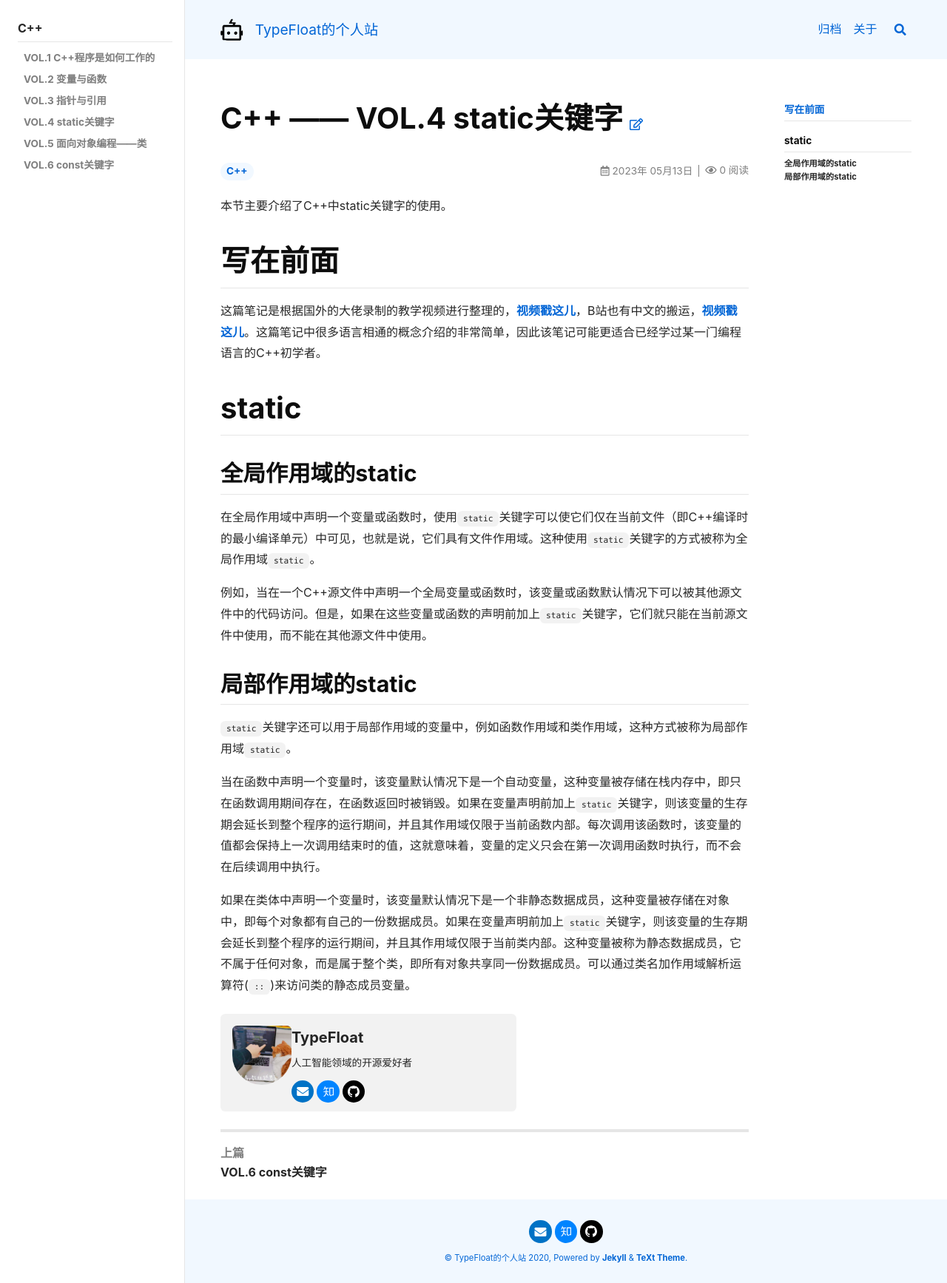
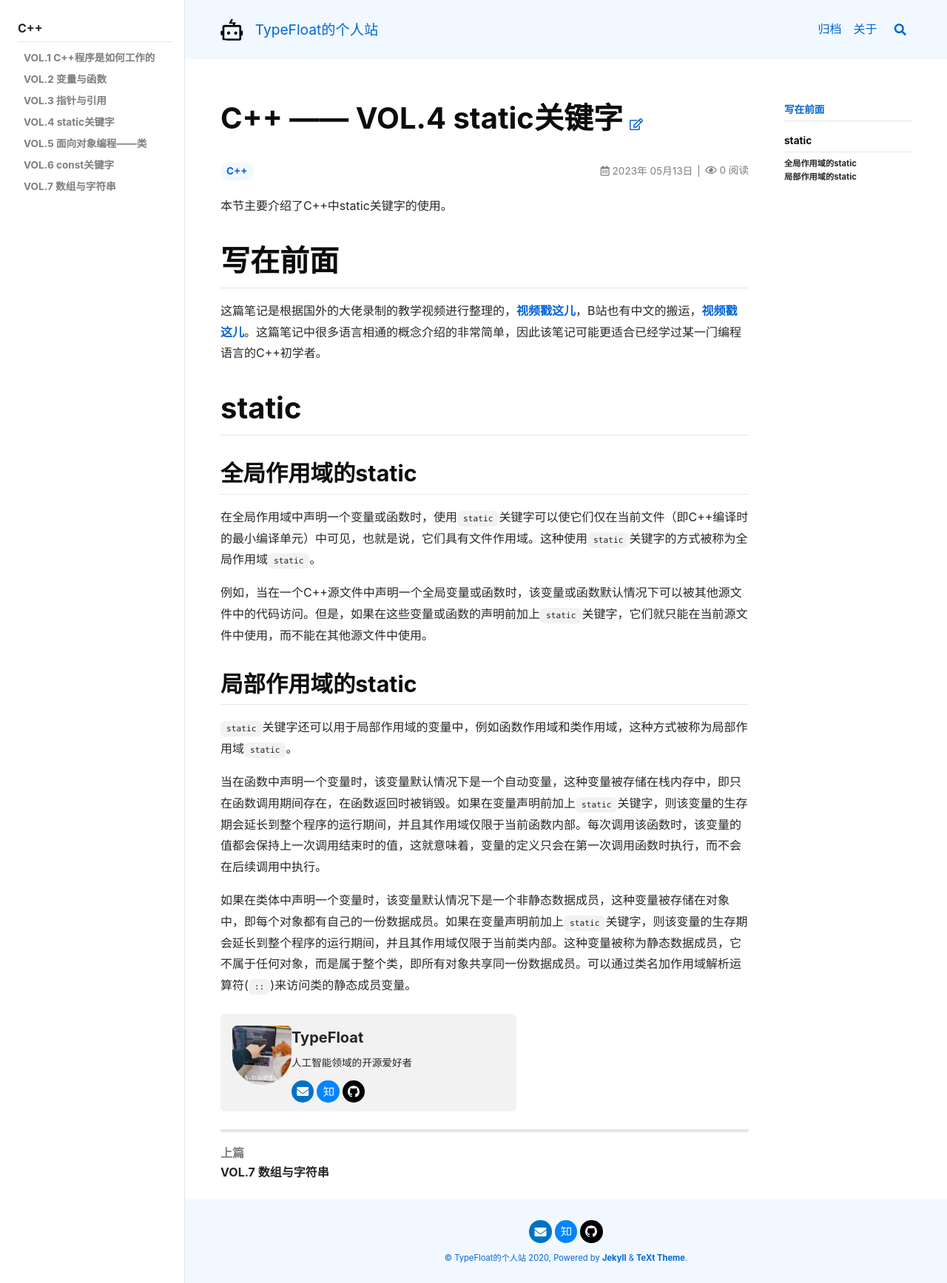
Before and after one commit to TypeFloat/TypeFloat.github.io, a Jekyll site: the page built from _posts/2023-05-13-cpp-4.md, in a window 1280 px wide. Shown: the whole page at 74% size. Built offline with Jekyll 4.4.1, drawn with Linux system fonts in a browser that asks for light colours; nearby versions of some CDN libraries; comment, search, counter and statistics services are not loaded; some of the changed lines change nothing that is shown.

Commit message:
添加新的内容

```diff
--- a/_data/navigation.yml
+++ b/_data/navigation.yml
@@ -88,6 +88,8 @@
         url: /2023/05/18/cpp-5.html
       - title: VOL.6 const关键字
         url: /2023/08/05/cpp-6.html
+      - title: VOL.7 数组与字符串
+        url: /2023/08/06/cpp-7.html
 
 os:
   - title:  操作系统
--- /dev/null
+++ b/_posts/2023-08-06-cpp-7.md
@@ -0,0 +1,45 @@
+---
+title: C++ —— VOL.7 数组与字符串
+tags: C++
+key: C++-7
+sidebar:
+  nav: c++
+---
+
+本节主要介绍了C++中的数组和字符串。<!--more-->
+
+# 写在前面
+
+这篇笔记是根据国外的大佬录制的教学视频进行整理的，[视频戳这儿](https://www.youtube.com/watch?v=18c3MTX0PK0&list=PLlrATfBNZ98dudnM48yfGUldqGD0S4FFb)，B站也有中文的搬运，[视频戳这儿](https://www.bilibili.com/video/BV1N24y1B7nQ?p=2&vd_source=0307132b97183cff4ff2138cf704f827)。这篇笔记中很多语言相通的概念介绍的非常简单，因此该笔记可能更适合已经学过某一门编程语言的C++初学者。
+
+本节介绍C语言和C++在数组和字符串上的区别，对其各自的内部细节不做过多介绍。
+
+# 数组
+
+## 原生数组
+
+原生数组，也就是C风格数组。例如，`int a[5]`，其中`a`是一个数组，数组中有5个元素，每个元素的类型都是`int`。C风格数组也可以容纳各种类型的数据，但不能是引用类型。C风格数组是一种不可变大小的数据结构，一旦创建，其大小就不能改变。上述声明的数组`a`，其本质是一片连续的存储空间，数组名`a`就是这片存储空间的首地址。数组的下标从0开始，因此`a[0]`是数组的第一个元素，`a[4]`是数组的最后一个元素。数组的下标不能超过数组的大小，否则会出现数组越界的错误。所以操作一个C风格数组，其本质就是指针的运算，只不过重载了`[]`运算符，因此可以进行下标运算。这里不对C风格数组作过多介绍。
+
+## vector
+
+vector是C++引入的一种类模版，本质不是一种数据类型。当实例化后才是一种数据类型，例如`vector<int>`。相比于C风格数组，其优势在于可以动态改变大小。vector的底层实现是一个动态数组，其本质是一个连续的存储空间，当存储空间不够时，会自动扩容。vector的操作和C风格数组类似，但是vector提供了很多方便的方法，例如`push_back()`，`pop_back()`，`insert()`，`erase()`等等。vector的底层实现是一个动态数组，其本质是一个连续的存储空间，当存储空间不够时，会自动扩容。vector的操作和C风格数组类似，但是vector提供了很多方便的方法，例如`push_back()`，`pop_back()`，`insert()`，`erase()`等等。
+
+理论来讲，在定义容器的时候就声明`vector`的大小应当会带来更好的性能，但在实际中，动态地增加`vector`的大小性能更佳。
+
+# 字符串
+
+## C风格字符串
+
+C风格字符串本质是字符数组，所以与数组的操作基本无异。特殊的是，C风格字符串需要以`\0`结尾。C语言提供了一些字符串操作的函数，例如`strlen()`，`strcmp()`，`strcat()`，`strcpy()`等等，它们内部依赖于空字符`\0`作为数组的边界。因此，C风格字符串的末尾必须添加空字符`\0`，否则会出现错误。
+
+## C++风格字符串
+
+`string`类型是C++引入的一种用于存储字符串的数据类型，它提供了很多类似于容器的操作，例如下标运算、`empty()`等函数，以及迭代器功能，与C风格字符串不同，其末尾不需要添加空字符。
+
+在这里额外注意一点，无论是vector还是string，C++都提供了下标运算，但大多数编译器并没有对下标运算进行越界检查，因此在使用下标运算时，一定要注意下标的范围，否则可能会出现缓冲区溢出的错误。
+
+## 字符串字面量
+
+字符串字面量即用双引号包裹的字符串，例如`"Hello World"`。字符串字面量的类型是`const char*`，因此不能修改字符串字面量的内容。字符串字面量的本质是一个字符数组，其最后一个元素是空字符`\0`，因此字符串字面量的大小是字符串的长度加1。为了使C++兼容C风格字符串，string类型的对象可以使用字符串字面量进行初始化，在初始化时，将自动去掉尾部的空字符。
+
+`string s = "Hello " + "world"`，虽然string类型可以使用字符串字面量进行初始化，但是上述的初始化是错误的，因为字符串字面量的类型是`const char*`，而这种数据类型并没有定义`+`运算符，因此，进行相加运算的两个字符串至少一个是`string`类型。
```
